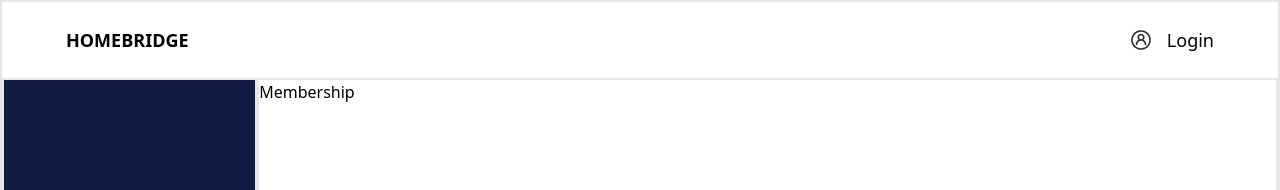
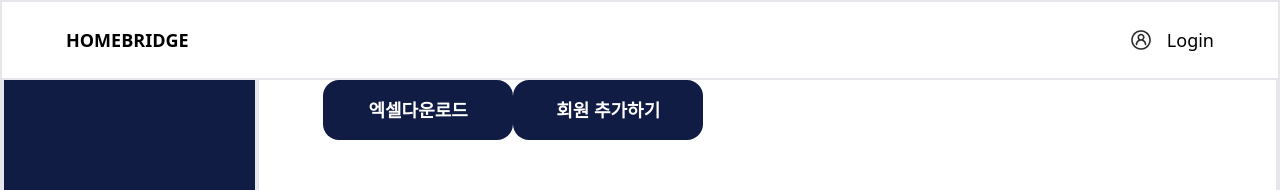
Before and after one commit to arshan-alee/HomeBridge-AdminPanel, a React (Create React App) app: page /admin/membership in a window 1280 px wide. Shown: the top 190 px of the page. Built offline with nearby package versions, Linux system fonts and the light colour scheme.

Commit message:
tabbar button pushed

```diff
--- /dev/null
+++ b/src/components/Shared/TabbarButton.jsx
@@ -0,0 +1,14 @@
+import React from "react";
+
+const TabbarButton = ({ text, onClick }) => {
+  return (
+    <button
+      onClick={onClick}
+      className="bg-[#111C44] text-[#FFF] w-[190px] rounded-2xl py-4 text-lg font-bold"
+    >
+      {text}
+    </button>
+  );
+};
+
+export default TabbarButton;
--- a/src/pages/Membership.jsx
+++ b/src/pages/Membership.jsx
@@ -1,7 +1,21 @@
 import React from "react";
+import TabbarButton from "../components/Shared/TabbarButton";
 
 const Membership = () => {
-  return <div className="w-full">Membership</div>;
+  const handleDownloadInExcel = () => {
+    console.log("handleDownloadInExcel function called");
+  };
+
+  const handleNavigation = () => {
+    console.log("Add member function called");
+  };
+
+  return (
+    <div className="w-full px-16">
+      <TabbarButton text="엑셀다운로드" onClick={handleDownloadInExcel} />
+      <TabbarButton text="회원 추가하기" onClick={handleNavigation} />
+    </div>
+  );
 };
 
 export default Membership;
```
